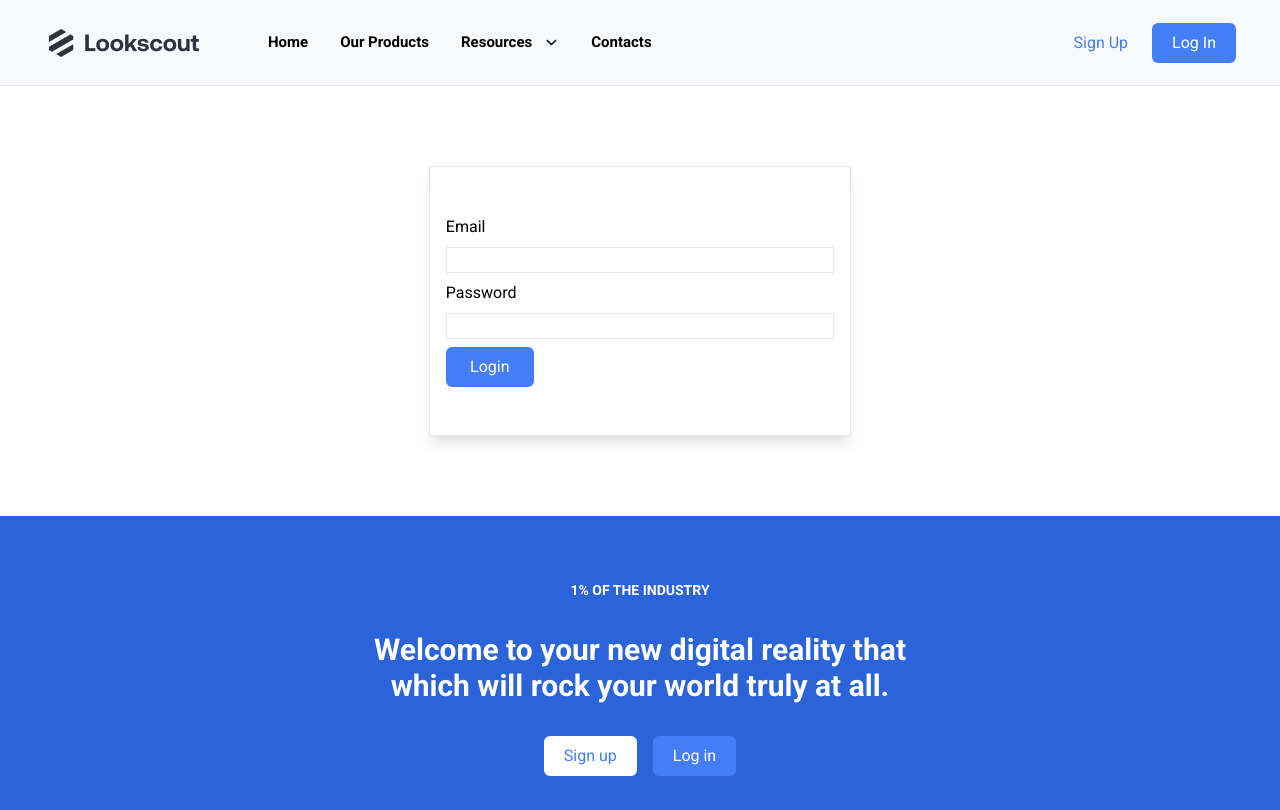
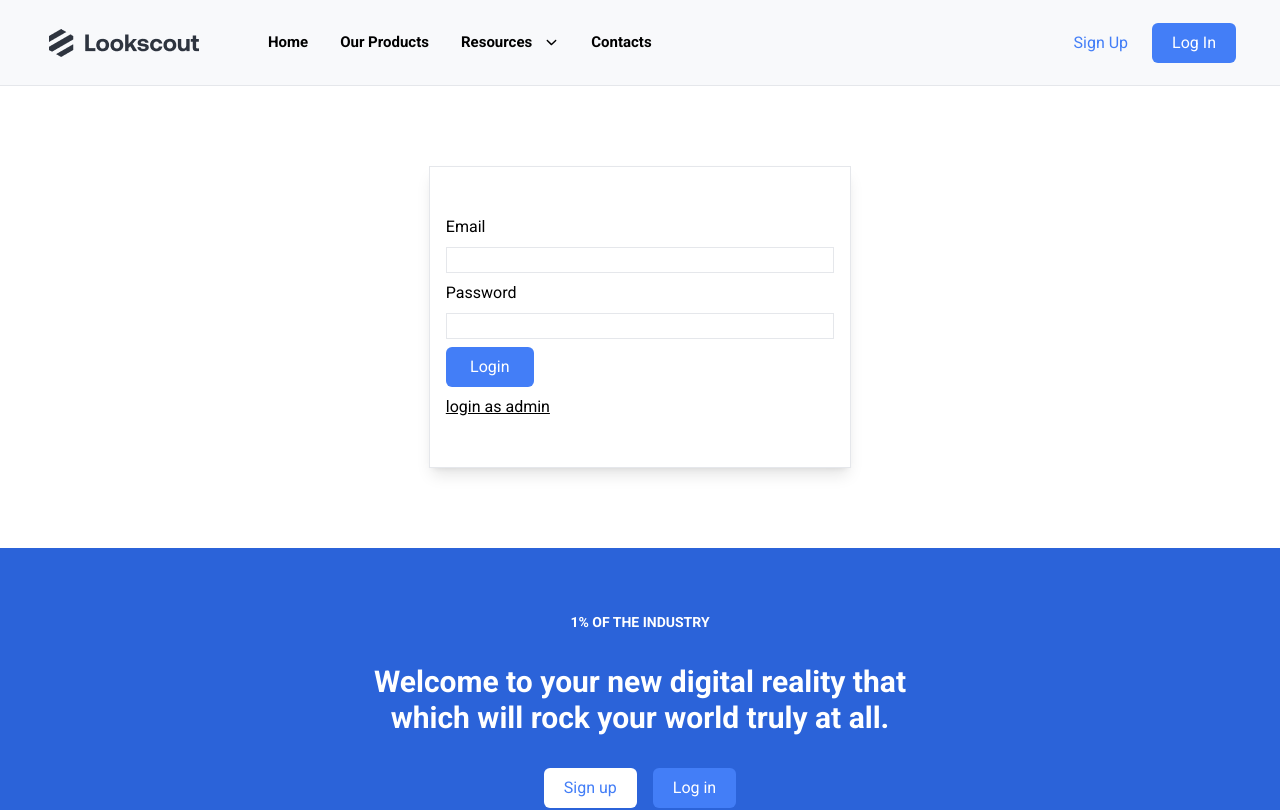
Before and after one commit to AshishLawaju/Lookscout, a React (Vite) app in the folder frontend/: page /login in a window 1280 px wide. Shown: the top 810 px of the page. Built offline with nearby package versions, Linux system fonts and the light colour scheme.

Commit message:
admin login in fix

```diff
--- a/frontend/src/pages/Login.jsx
+++ b/frontend/src/pages/Login.jsx
@@ -76,6 +76,8 @@
         >
           {"Login"}
         </button>
+
+        <p className="underline" onClick={()=>navigate('/adminlogin')}>login as admin</p>
       </form>
     </section>
   );
```
